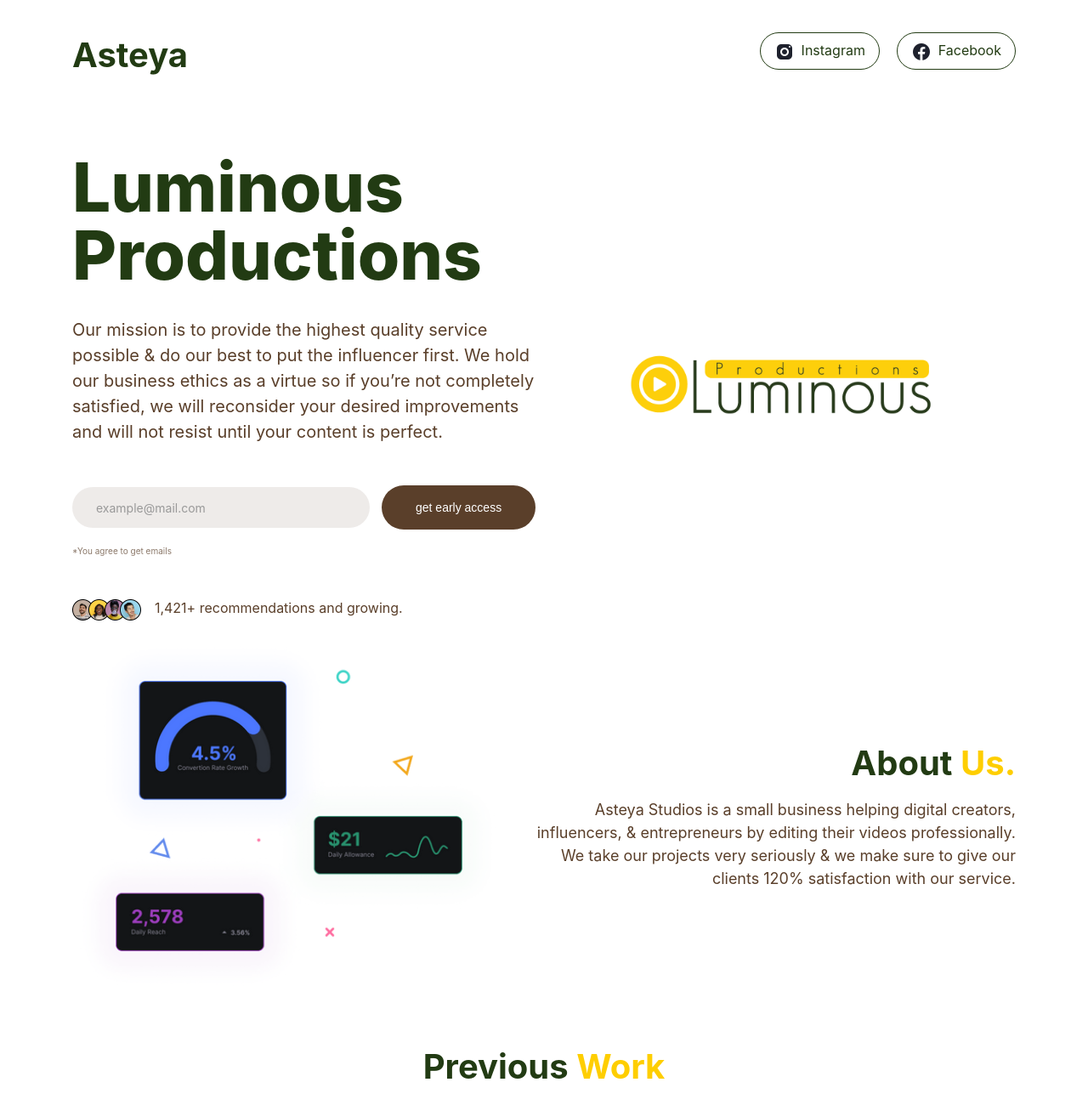
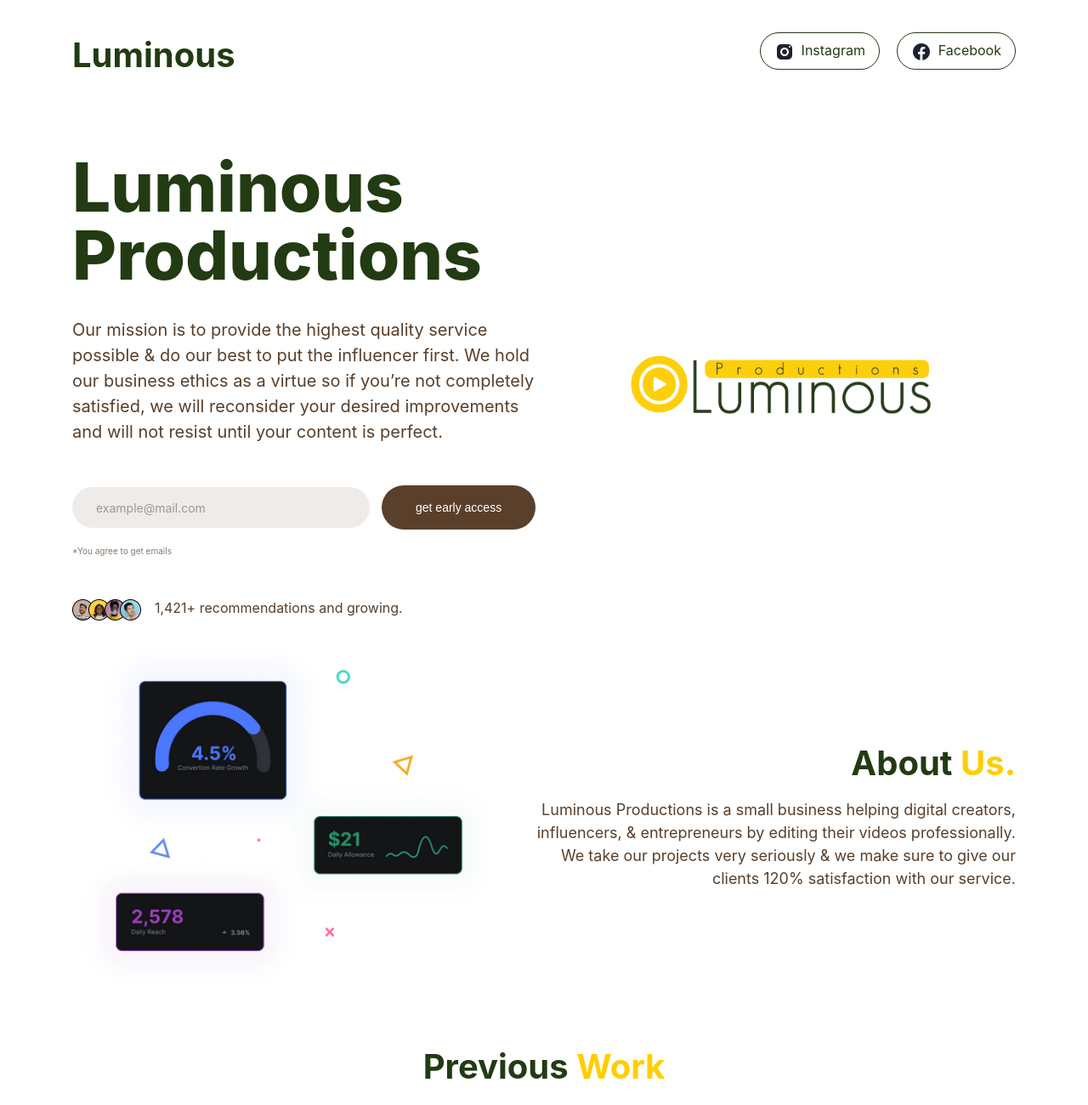
Before and after one commit to ukabemba1/Portfolio, a plain HTML site: page index.html in a window 1280 px wide. Shown: the top 1300 px of the page at 85% size. Drawn offline with nearby package versions, Linux system fonts and the light colour scheme; a script that the page names is missing.

Commit message:
Update index.html

```diff
--- a/index.html
+++ b/index.html
@@ -7,7 +7,7 @@
 >
   <head>
     <meta charset="utf-8" />
-    <title>Asteya</title>
+    <title>Luminous Productions</title>
     <meta
       content="Our mission is to provide the highest quality service possible &amp; do our best to put the influencer first. We hold our business ethics as a virtue so if you’re not completely satisfied, we will reconsider your desired improvements and will not resist until your content is perfect."
       name="description"
@@ -68,7 +68,7 @@
         <div class="container-regular">
           <div class="navbar-wrapper">
             <a href="#" class="navbar-brand w-nav-brand">
-              <h2 class="heading-2">Asteya</h2>
+              <h2 class="heading-2">Luminous</h2>
             </a>
             <nav role="navigation" class="nav-menu-wrapper w-nav-menu">
               <div class="div-block-2">
@@ -208,7 +208,7 @@
           <div class="content">
             <h1 class="title hero">About <span class="text-span">Us.</span></h1>
             <p class="para">
-              Asteya Studios is a small business helping digital creators,
+              Luminous Productions is a small business helping digital creators,
               influencers, &amp; entrepreneurs by editing their videos
               professionally. We take our projects very seriously &amp; we make
               sure to give our clients 120% satisfaction with our service.
@@ -567,7 +567,7 @@
       <div class="footer-line"></div>
       <div class="footer-content">
         <a href="#" class="logo w-inline-block">
-          <h2 class="heading-4">Asteya</h2>
+          <h2 class="heading-4">Luminous</h2>
         </a>
         <div class="buttons">
           <a
```
